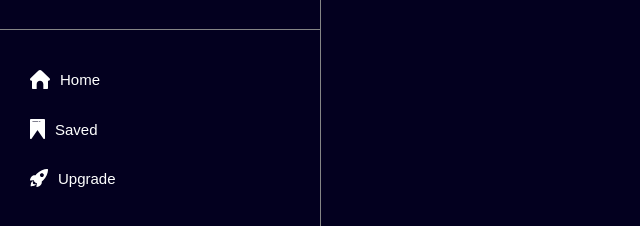
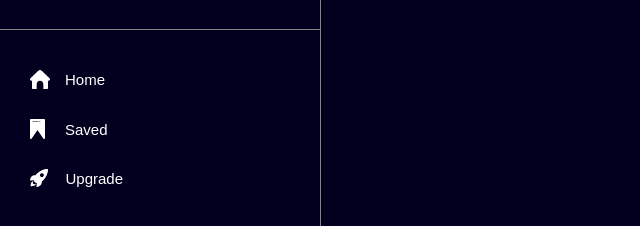
Before and after one commit to Sreejesh06/ChatBot, a React (Create React App) app in the folder chatbot/: page / in a window 1280 px wide. Shown: the part 530-756 px from the top of the page, without its empty margins (0-640 px from the left). Built offline with nearby package versions, Linux system fonts and the light colour scheme; a web font is replaced by a local one.

Commit message:
refactor: Adjust margin and padding for list item images for improved layout

```diff
--- a/chatbot/src/App.css
+++ b/chatbot/src/App.css
@@ -95,4 +95,11 @@ body {
 }
 .listItemsImg{
     margin: 1rem;
+    padding-right: 1rem;
 }
+.listItems:nth-child(1)>.listItemsImg{
+  margin-right: 0.5rem;
+}
+.listItems:nth-child(3)>.listItemsImg{
+  margin-right: 0.75rem;
+}
```
